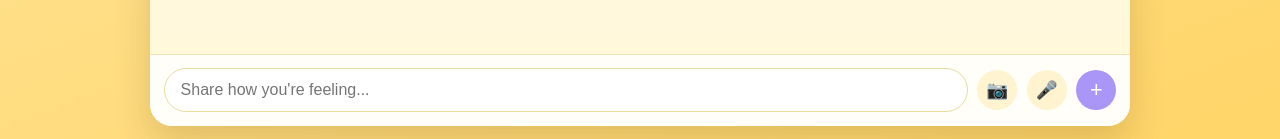
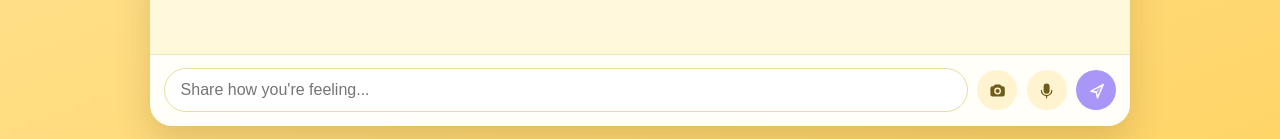
Before and after one commit to kattamanogna/HearMe_AI, a React (Vite) app in the folder frontend/: page / in a window 1280 px wide. Shown: the part 658-797 px from the top of the page. Built offline with nearby package versions, Linux system fonts and the light colour scheme; no server answers.

Commit message:
Polish input toolbar with professional action icons

```diff
--- a/frontend/src/components/InputBar.jsx
+++ b/frontend/src/components/InputBar.jsx
@@ -1,5 +1,29 @@
 import { useState } from 'react';
 import styles from './InputBar.module.css';
+
+function CameraIcon() {
+  return (
+    <svg className={styles.iconGlyph} viewBox="0 0 24 24" aria-hidden="true" focusable="false">
+      <path d="M9 4.5a1 1 0 0 0-.83.44L7.02 6.5H5.5A2.5 2.5 0 0 0 3 9v8a2.5 2.5 0 0 0 2.5 2.5h13A2.5 2.5 0 0 0 21 17V9a2.5 2.5 0 0 0-2.5-2.5h-1.52l-1.15-1.56A1 1 0 0 0 15 4.5H9Zm3 12.25A4.25 4.25 0 1 1 12 8.25a4.25 4.25 0 0 1 0 8.5Zm0-1.75A2.5 2.5 0 1 0 12 10a2.5 2.5 0 0 0 0 5Z" />
+    </svg>
+  );
+}
+
+function MicIcon() {
+  return (
+    <svg className={styles.iconGlyph} viewBox="0 0 24 24" aria-hidden="true" focusable="false">
+      <path d="M12 3a3.75 3.75 0 0 0-3.75 3.75v5.5a3.75 3.75 0 0 0 7.5 0v-5.5A3.75 3.75 0 0 0 12 3Zm-5.75 8.75a.75.75 0 0 0-1.5 0A7.25 7.25 0 0 0 11.25 19v2a.75.75 0 0 0 1.5 0v-2a7.25 7.25 0 0 0 6.5-7.25.75.75 0 0 0-1.5 0 5.75 5.75 0 1 1-11.5 0Z" />
+    </svg>
+  );
+}
+
+function SendIcon() {
+  return (
+    <svg className={styles.sendGlyph} viewBox="0 0 24 24" aria-hidden="true" focusable="false">
+      <path d="M3.8 11.52a1 1 0 0 0 0 1.96l6.78 1.4 1.4 6.79a1 1 0 0 0 1.82.37L21.74 3.9a1 1 0 0 0-1.24-1.46L3.8 11.52Zm7.53 1.08L6.92 11.7l11.6-5.26-7.19 6.16Zm.97 1.05 6.16-7.2-5.26 11.61-.9-4.41Z" />
+    </svg>
+  );
+}
 
 export default function InputBar({ onSend, disabled }) {
   const [value, setValue] = useState('');
@@ -25,13 +49,13 @@ export default function InputBar({ onSend, disabled }) {
         disabled={disabled}
       />
       <button type="button" className={styles.iconButton} aria-label="Open camera" disabled={disabled}>
-        📷
+        <CameraIcon />
       </button>
       <button type="button" className={styles.iconButton} aria-label="Record audio" disabled={disabled}>
-        🎤
+        <MicIcon />
       </button>
       <button type="submit" className={styles.sendButton} aria-label="Send message" disabled={disabled || !value.trim()}>
-        +
+        <SendIcon />
       </button>
     </form>
   );
--- a/frontend/src/components/InputBar.module.css
+++ b/frontend/src/components/InputBar.module.css
@@ -33,17 +33,35 @@
   display: grid;
   place-items: center;
   cursor: pointer;
-  font-size: 1.1rem;
+  transition: transform 140ms ease, box-shadow 140ms ease;
 }
 
 .iconButton {
   background: #fff4cf;
+  color: #6f5b1b;
+}
+
+.iconButton:hover:not(:disabled),
+.sendButton:hover:not(:disabled) {
+  transform: translateY(-1px);
+  box-shadow: 0 4px 10px rgba(0, 0, 0, 0.12);
 }
 
 .sendButton {
   background: #7b5ef5;
   color: white;
-  font-size: 1.35rem;
+}
+
+.iconGlyph {
+  width: 1.2rem;
+  height: 1.2rem;
+  fill: currentColor;
+}
+
+.sendGlyph {
+  width: 1.1rem;
+  height: 1.1rem;
+  fill: currentColor;
 }
 
 .iconButton:disabled,
```
